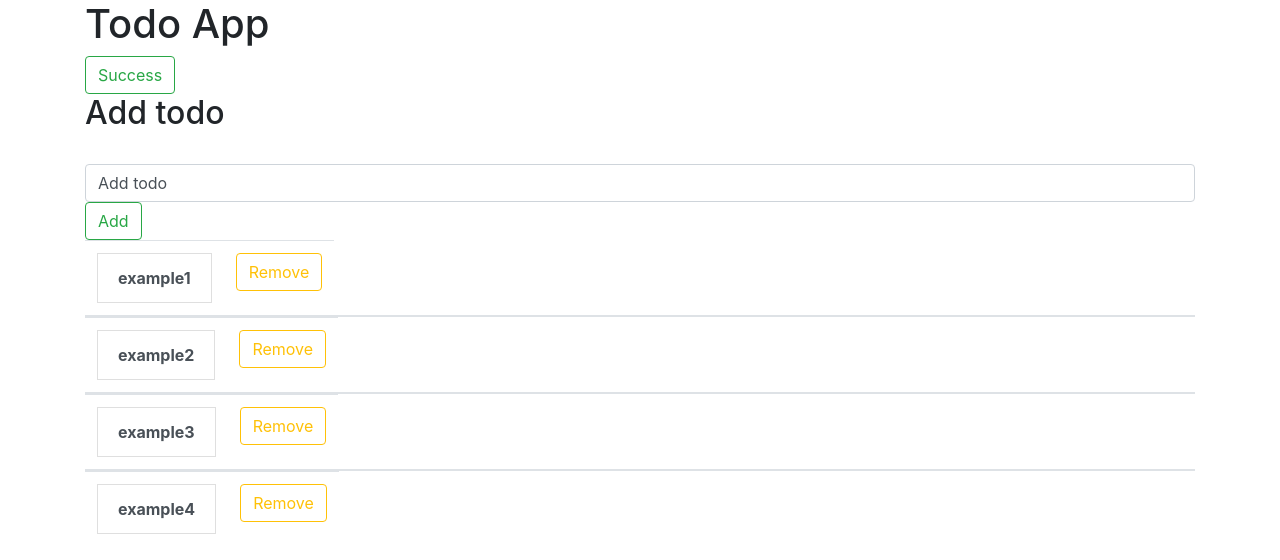
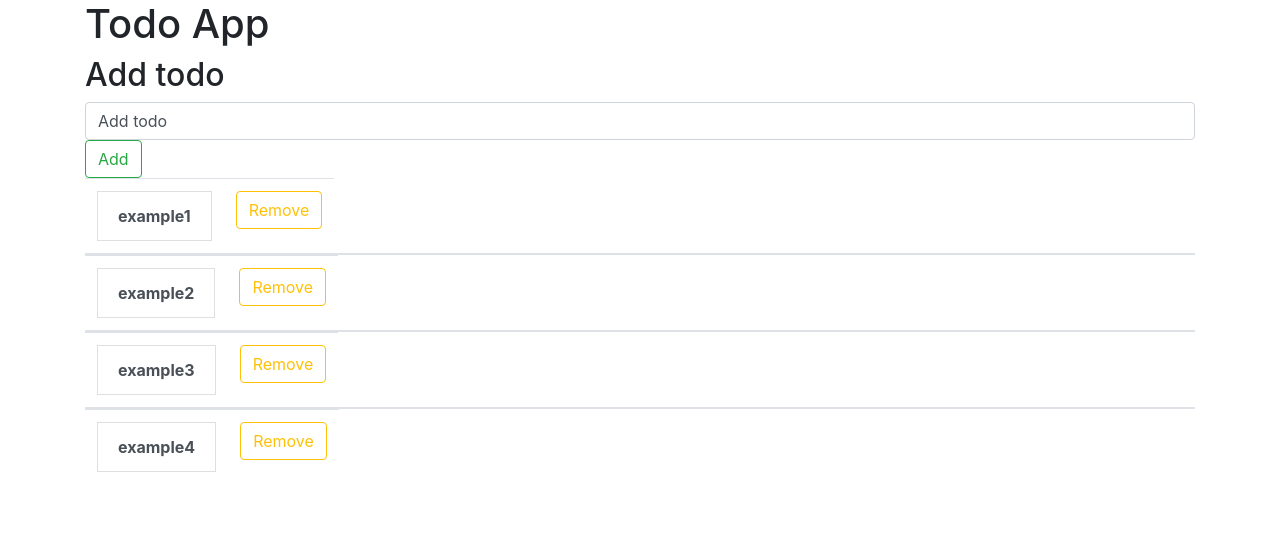
Before and after one commit to tumjo/todo-ang, an Angular app: page / in a window 1280 px wide. Shown: the top 560 px of the page. Built offline with nearby package versions, Linux system fonts and the light colour scheme.

Commit message:
Clean unnecessary code

```diff
--- a/src/app/addtodo/addtodo.component.html
+++ b/src/app/addtodo/addtodo.component.html
@@ -1,4 +1,3 @@
 <h2>{{tekst}}</h2>
-<br />
 <input class="form-control" #inputnewtodo [value] ="tekst" (keyup.enter)="newtodo($event.target.value)"> <!--or newtodo(inputnewtodo.value)-->
 <button type="button" class="btn btn-outline-success" (click)="newtodo(inputnewtodo.value)">Add</button>
--- a/src/app/addtodo/addtodo.component.ts
+++ b/src/app/addtodo/addtodo.component.ts
@@ -17,9 +17,4 @@ export class AddtodoComponent implements OnInit {
   newtodo(uusi: string) {
     this.submitTodo.emit(uusi);
   }
-  /*
-  newtodo(uusi: string) {
-    this.tekst = uusi;
-  }
-*/
 }
--- a/src/app/front/front.component.html
+++ b/src/app/front/front.component.html
@@ -1,7 +1,5 @@
 <div class="container">
 <h1>{{title | titlecase}}</h1>
-<button type="button" class="btn btn-outline-success">Success</button>
-<br />
 
 <app-addtodo (submitTodo)="addItem($event)"></app-addtodo>
 
--- a/src/app/services/list.service.ts
+++ b/src/app/services/list.service.ts
@@ -20,9 +20,7 @@ export class ListService {
     this.todoList.push(todo);
   }
   removeItem(todo) {
-    console.log(todo);
     const temp = this.todoList.indexOf(todo);
-    console.log(todo);
     this.todoList.splice(temp, 1);
   }
 }
```
